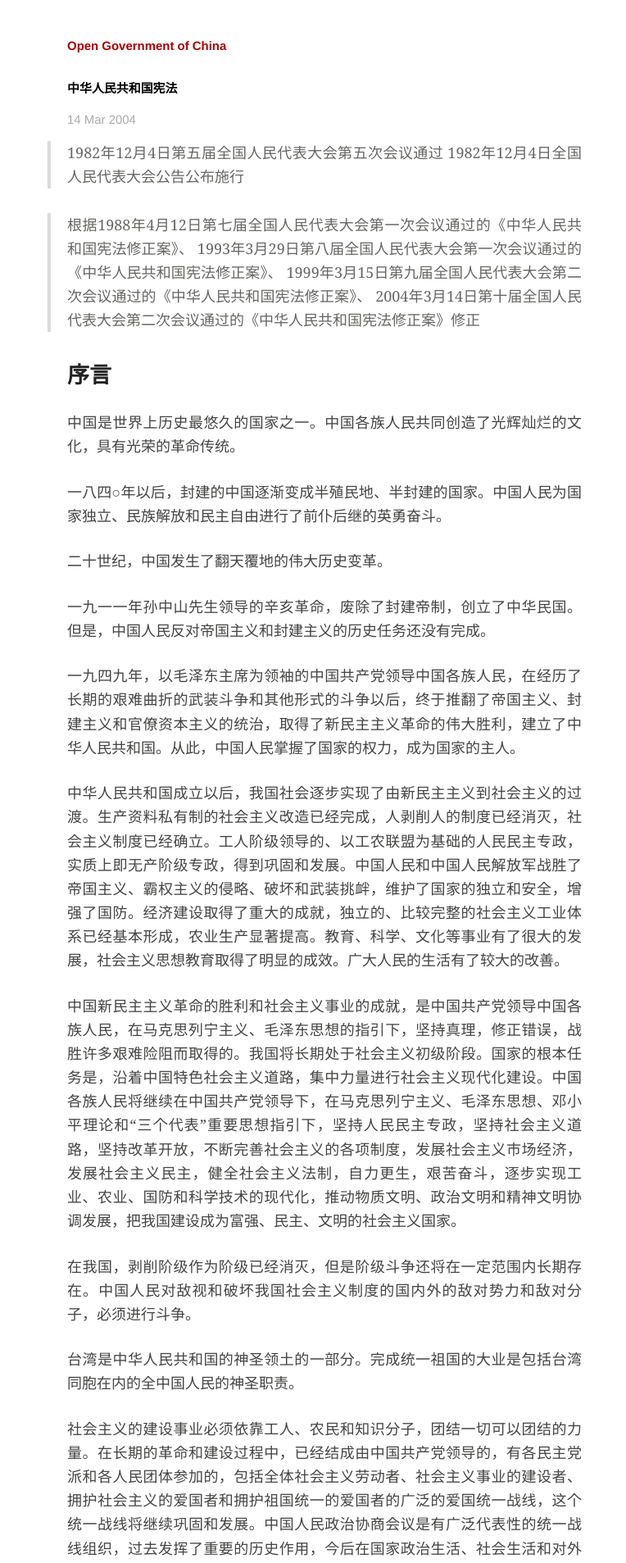
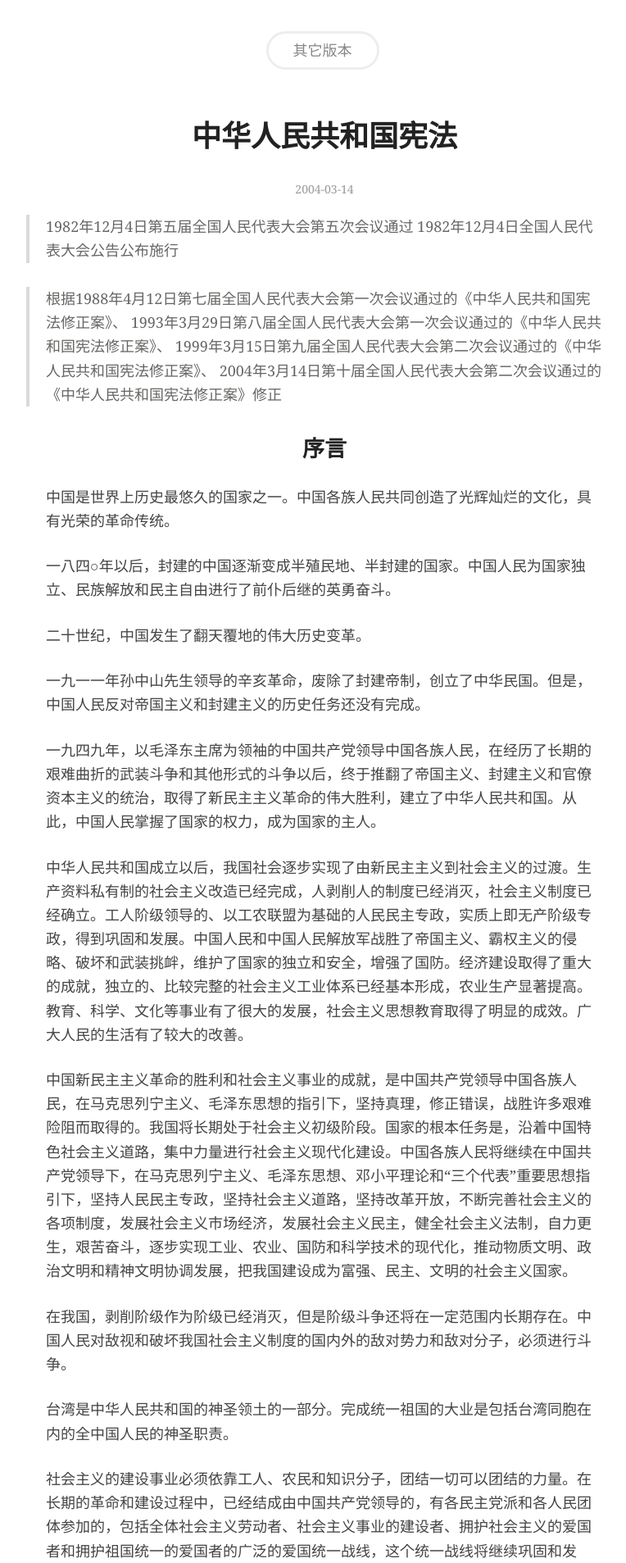
Before and after one commit to cn/constitution, a Jekyll site: the page built from _posts/2004-03-14-constitution.md, in a window 1280 px wide. Shown: the top 1907 px of the page at 82% size, without its empty margins (244-1008 px from the left). Built offline with Jekyll 4.4.1, drawn with Linux system fonts in a browser that asks for light colours; Markdown is read by kramdown in place of the engine named in the settings.

Commit message:
Design the website

```diff
--- a/_config.yml
+++ b/_config.yml
@@ -1,3 +1,10 @@
-name: Open Government of China
+name: Open Data of China
+timezone: Asia/Shanghai
 markdown: redcarpet
-pygments: false
+highlight: null
+permalink: /:year-:month-:day.html
+
+redcarpet:
+  extensions:
+    - no_intra_emphasis
+    - lax_spacing
--- a/_layouts/default.html
+++ b/_layouts/default.html
@@ -5,14 +5,11 @@
   <meta http-equiv="X-UA-Compatible" content="IE=edge,chrome=1">
   <title>{{ page.title }}</title>
   <meta name="viewport" content="width=device-width">
+  <link rel="stylesheet" href="/css/yue.css">
   <link rel="stylesheet" href="/css/main.css">
-  <link rel="stylesheet" href="/css/yue.css">
 </head>
 <body>
   <div class="site">
-    <div class="header">
-      <h1 class="title"><a href="/">{{ site.name }}</a></h1>
-    </div>
     {{ content }}
   </div>
 </body>
--- a/_layouts/post.html
+++ b/_layouts/post.html
@@ -1,9 +1,11 @@
 ---
 layout: default
 ---
-<h2>{{ page.title }}</h2>
-<p class="meta">{{ page.date | date_to_string }}</p>
-
-<div class="post yue">
-{{ content }}
+<div class="yue navigation">
+  <a href="..">其它版本</a>
 </div>
+<div class="hentry yue" role="main">
+  <h1 class="entry-title">{{ page.title }}</h1>
+  <div class="meta"><time class="updated" datetime="{{ page.date | date_to_xmlschema }}">{{ page.date | date:"%Y-%m-%d" }}</time></div>
+  <div class="entry-content">{{ content }}</div>
+</div>
--- a/_posts/2004-03-14-constitution.md
+++ b/_posts/2004-03-14-constitution.md
@@ -45,7 +45,7 @@ date: 2004-03-14
 
 * 第一条 中华人民共和国是工人阶级领导的、以工农联盟为基础的人民民主专政的社会主义国家。
 
-   社会主义制度是中华人民共和国的根本制度。禁止任何组织或者个人破坏社会主义制度。
+  社会主义制度是中华人民共和国的根本制度。禁止任何组织或者个人破坏社会主义制度。
 
 * 第二条 中华人民共和国的一切权力属于人民。
 
--- a/css/main.css
+++ b/css/main.css
@@ -1,160 +1,40 @@
-/*****************************************************************************/
-/*
-/* Common
-/*
-/*****************************************************************************/
-
-/* Global Reset */
-* {
-  margin: 0;
-  padding: 0;
-}
-
 html, body { height: 100%; }
 
-body {
-  background-color: #FFF;
-  font: 13.34px Helvetica, Arial, sans-serif;
-  font-size: small;
+.site {
+  max-width: 680px;
+  margin: 0 auto;
+  padding: 30px 0 60px;
+}
+.meta {
+  color: #999;
+  font-size: 14px;
+  margin: 20px 0;
+  text-align: center;
+}
+.site h1, .site h2 {
   text-align: center;
 }
 
-h1, h2, h3, h4, h5, h6 {
-  font-size: 100%; }
-
-h1 { margin-bottom: 1em; }
-p { margin: 1em 0; }
-
-a         { color: #00a; }
-a:hover   { color: #000; }
-a:visited { color: #a0a; }
-
-/*****************************************************************************/
-/*
-/* Home
-/*
-/*****************************************************************************/
-.posts {
-  list-style-type: none;
-  margin-bottom: 2em;
+.navigation {
+  text-align: center;
+  padding-bottom: 40px;
 }
-
-.posts li {
-  line-height: 1.75em;
+.navigation a {
+  display: inline-block;
+  text-decoration: none;
+  border: 3px solid rgba(0, 0, 0, 0.07);
+  padding: 6px 30px;
+  border-radius: 30px;
+  font-family: "Georgia", "Xin Gothic", "Hiragino Sans GB", "WenQuanYi Micro Hei", "Microsoft YaHei", sans-serif;
+  color: #888;
+  margin: 0 5px 12px 0;
 }
-
-.posts span {
-  color: #aaa;
-  font-family: Monaco, "Courier New", monospace;
-  font-size: 80%;
+.navigation a:hover {
+  border-color: #666;
 }
-
-/*****************************************************************************/
-/*
-/* Site
-/*
-/*****************************************************************************/
-
-.site {
-  font-size: 115%;
-  text-align: justify;
-  width: 42em;
-  margin: 3em auto 2em;
-  line-height: 1.5em;
+.home h1 {
+  border-bottom: 1px solid #bcbcbc;
 }
-
-.header a {
-  font-weight: bold;
-  text-decoration: none;
+.home .navigation {
+  text-align: left;
 }
-
-.title {
-  display: inline-block;
-  margin-bottom: 2em;
-}
-
-.title a {
-  color: #a00;
-}
-
-.title a:hover {
-  color: #000;
-}
-
-.header a.extra {
-  color: #aaa;
-  margin-left: 1em;
-}
-
-.header a.extra:hover {
-  color: #000;
-}
-
-.meta {
-  color: #aaa;
-}
-
-.footer {
-  font-size: 80%;
-  color: #666;
-  border-top: 4px solid #eee;
-  margin-top: 2em;
-  overflow: hidden;
-}
-
-.footer .contact {
-  float: left;
-  margin-right: 3em;
-}
-
-.footer .contact a {
-  color: #8085C1;
-}
-
-.footer .rss {
-  margin-top: 1.1em;
-  margin-right: -.2em;
-  float: right;
-}
-
-.footer .rss img {
-  border: 0;
-}
-
-/*****************************************************************************/
-/*
-/* Posts
-/*
-/*****************************************************************************/
-
-/* standard */
-.post pre {
-  border: 1px solid #ddd;
-  background-color: #eef;
-  padding: 0 .4em;
-}
-
-.post ul, .post ol {
-  margin-left: 1.35em;
-}
-
-.post code {
-  border: 1px solid #ddd;
-  background-color: #eef;
-  padding: 0 .2em;
-}
-
-.post pre code {
-  border: none;
-}
-
-/* terminal */
-.post pre.terminal {
-  border: 1px solid #000;
-  background-color: #333;
-  color: #FFF;
-}
-
-.post pre.terminal code {
-  background-color: #333;
-}
```
Also changed, not shown: index.html (+6 -5 lines).
